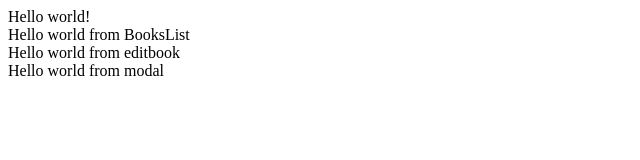
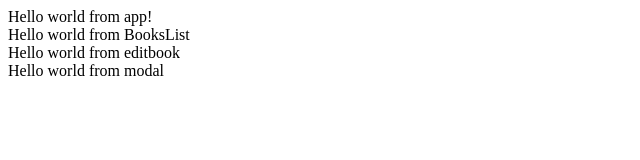
Before and after one commit to SkinnyA/Internxt, a React (Create React App) app in the folder frontend/: page / in a window 1280 px wide. Shown: the top 160 px of the page, without its empty margins (0-640 px from the left). Built offline with nearby package versions, Linux system fonts and the light colour scheme.

Commit message:
Added react router dom

```diff
--- a/frontend/package.json
+++ b/frontend/package.json
@@ -8,6 +8,7 @@
     "@testing-library/user-event": "^7.2.1",
     "react": "^16.13.1",
     "react-dom": "^16.13.1",
+    "react-router-dom": "^5.2.0",
     "react-scripts": "3.4.3"
   },
   "scripts": {
--- a/frontend/src/App.js
+++ b/frontend/src/App.js
@@ -2,17 +2,18 @@ import React from 'react';
 import BooksList from './components/BooksList';
 import EditBook from './components/EditBook';
 import Modal from './components/Modal';
+import { BrowserRouter as Router} from 'react-router-dom';
 
 import './App.css';
 
 function App() {
   return (
-    <div>
-      Hello world!
+    <Router>
+      Hello world from app!
       <BooksList />
       <EditBook />
       <Modal />
-    </div>
+    </Router>
 
   );
 }
```
Also changed, not shown: 1 other file (tests, documents, lock files or other folders).
